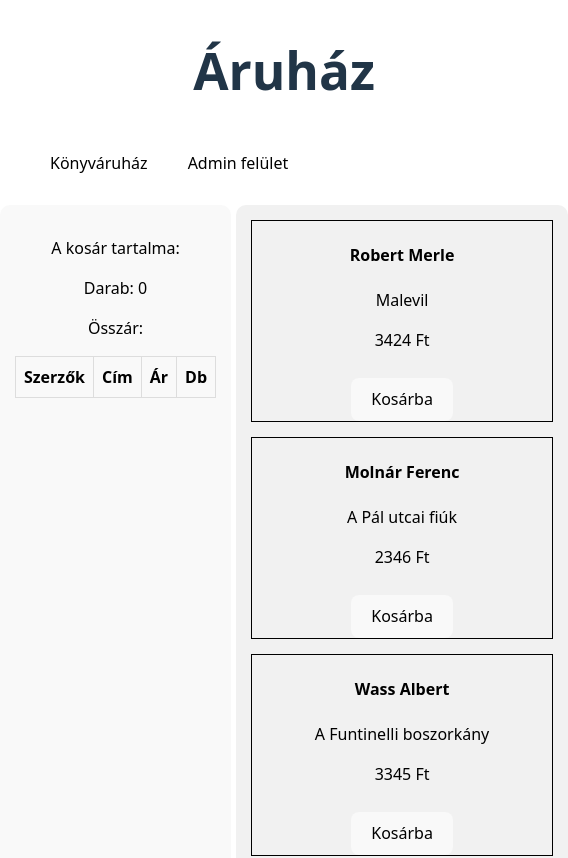
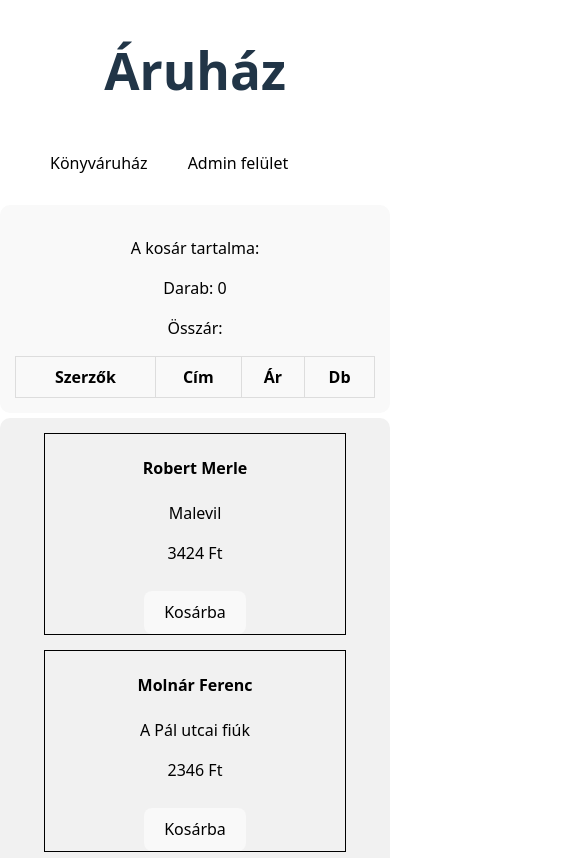
Before and after one commit to kisvmrtn/bookStore-REACT, a React (Vite) app: page / in a window 390 px wide. Shown: the top 858 px of the page, 568 px wide, since content can reach past the window. Built offline with nearby package versions, Linux system fonts and the light colour scheme; data requests are answered from the project's data file.

Commit message:
responsive css

```diff
--- a/src/pages/Public.css
+++ b/src/pages/Public.css
@@ -4,11 +4,13 @@
   gap: 5px;
   margin-top: 20px;
   color: black;
+  grid-template-areas: "c b";
 }
 .cart {
   background-color: #f9f9f9;
   padding: 15px;
   border-radius: 10px;
+  grid-area: c;
 }
 
 .table {
@@ -29,4 +31,17 @@
   display: flex;
   flex-wrap: wrap;
   gap: 15px;
+  grid-area: b;
 }
+
+@media (max-width: 575px) {
+  .app {
+    grid-template-columns: 1fr; /* egy oszlop */
+    grid-template-areas:
+      "c"
+      "b"; /* cart fent, books alatt */
+  }
+  .books {
+    justify-content: center;
+  }
+}
```
